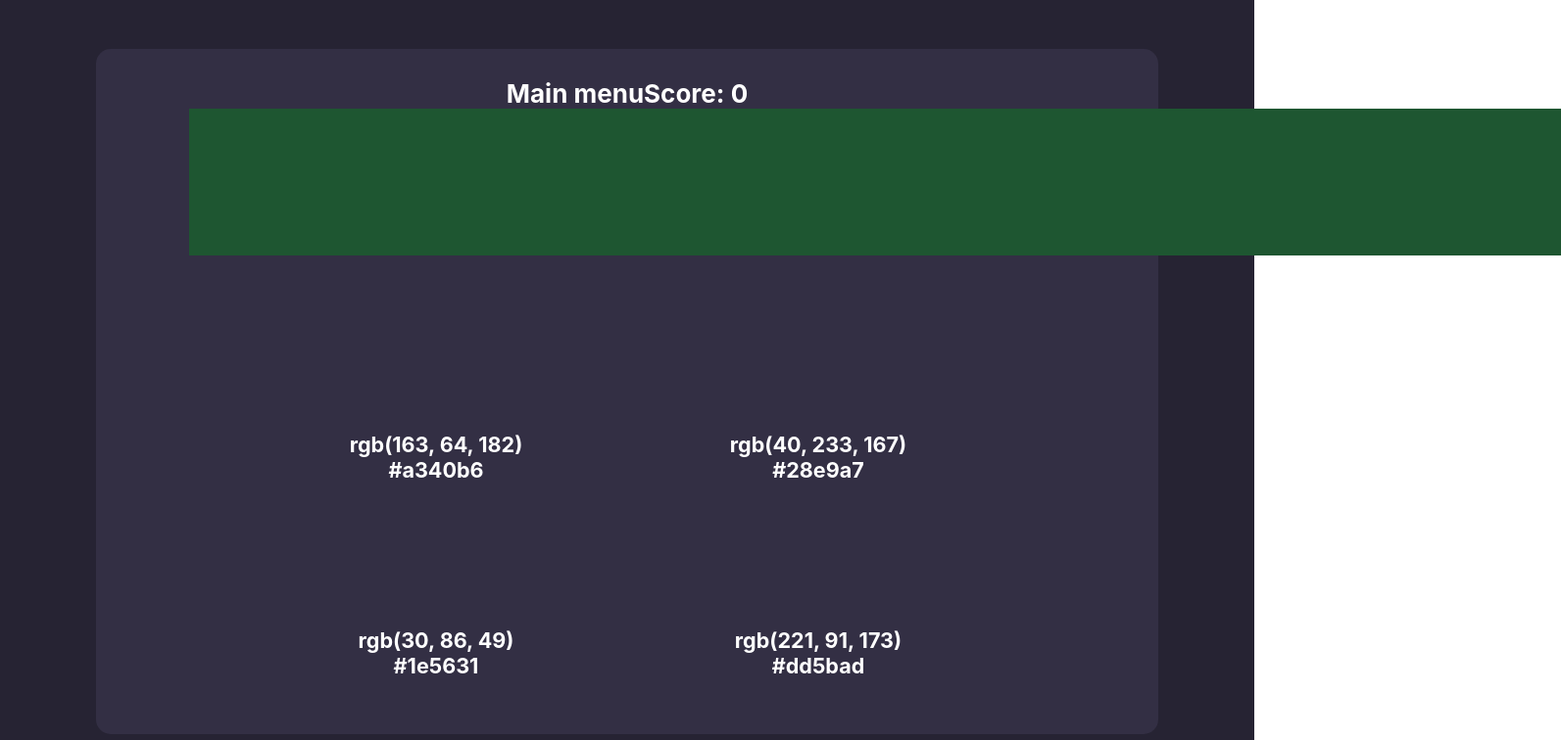
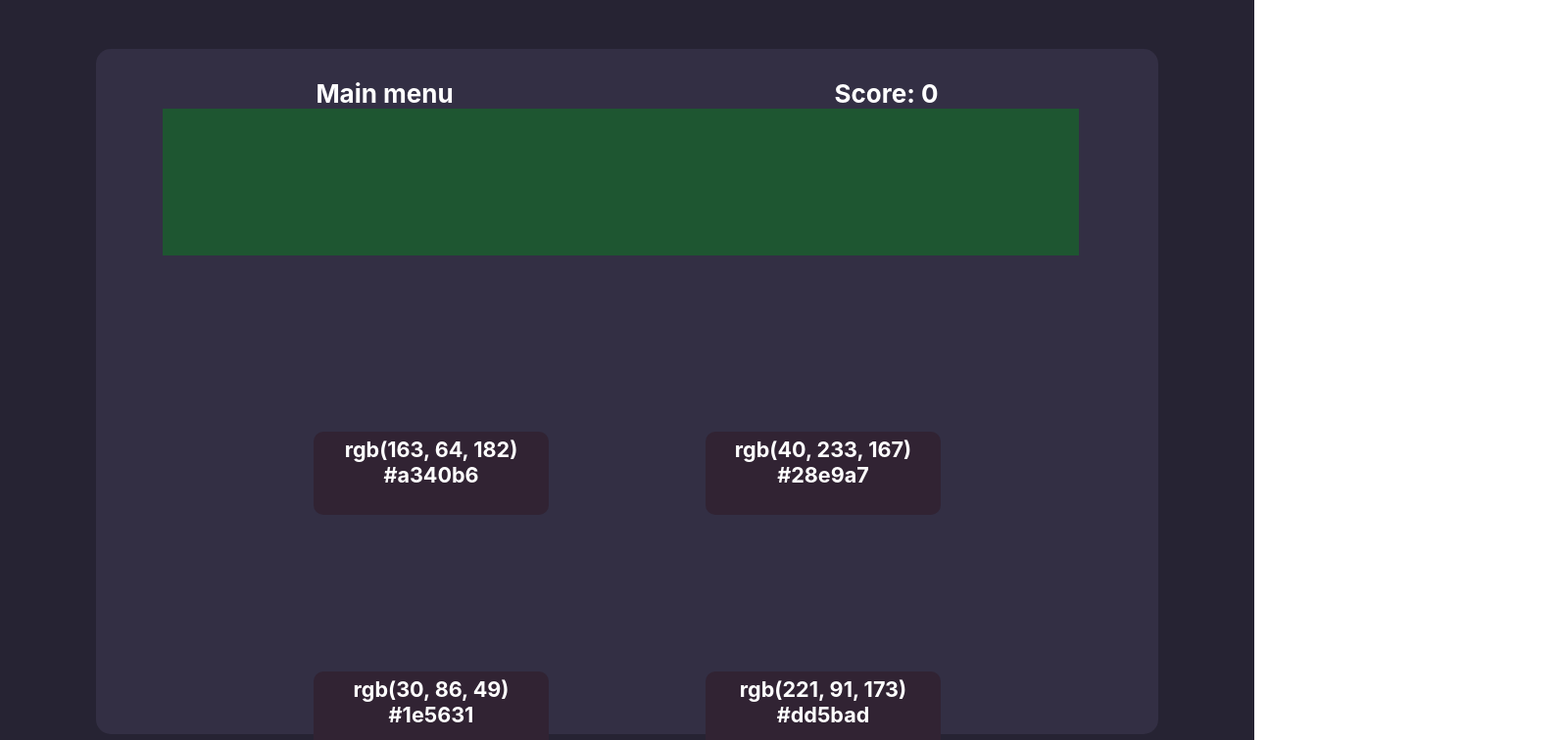
Before and after one commit to L03A95/rgb-guesser, a React (Create React App) app: page / in a window 1280 px wide. Both pictures are taken after a click on the button "Play". Shown: the top 756 px of the page at 98% size, 1593 px wide, since content can reach past the window. Built offline with nearby package versions, Linux system fonts and the light colour scheme.

Commit message:
finished

```diff
--- a/src/App.js
+++ b/src/App.js
@@ -2,6 +2,7 @@ import Game from './Components/Game';
 import './App.css';
 
 function App() {
+
   return (
     <div className="App">
       <header className="App-header">
--- a/src/Components/GameDisplay.jsx
+++ b/src/Components/GameDisplay.jsx
@@ -4,7 +4,7 @@ import "../Styles/Game.css"
 
 export default function GameDisplay ({gameShowHandler}) {
     const [score, setScore] = useState(0)
-
+    const [lose, setLose] = useState(false)
 
     function getRandomColor() {
         var r = Math.floor(Math.random() * 256);
@@ -22,13 +22,22 @@ export default function GameDisplay ({gameShowHandler}) {
         return hex.length == 1 ? "0" + hex : hex;
       }
 
+      function closeLose () {
+        let localScore = localStorage.getItem("Score")
+
+        if(score > localScore)localStorage.setItem("Score",score)
+
+        setScore(0)
+        setLose(false)
+      }
+
       function options(color) {
         let resul = []
         let num = Math.floor(Math.random() * 6);
 
         for (let i = 0; i < 6; i++) {
           let random = getRandomColor()
-          i === num ? resul.push(<h5 style={{height:"40px",width:"230px",margin:"80px"}}>{color.rgb}  {color.hex}</h5>) : resul.push(<h5 style={{height:"40px",width:"230px",margin:"80px"}}>{random.rgb}  {random.hex}</h5>)
+          i === num ? resul.push(<h5 style={{height:"75px",width:"230px",margin:"80px",cursor: "pointer",backgroundColor: "#312333",padding:"5px",borderRadius:"10px"}} onClick={() => setScore(score + 1)}>{color.rgb}  {color.hex}</h5>) : resul.push(<h5 style={{height:"75px",width:"230px",margin:"80px",cursor: "pointer",backgroundColor: "#312333",padding:"5px",borderRadius:"10px"}} onClick={() => setLose(true)}>{random.rgb}  {random.hex}</h5>)
         }
         return resul
       }
@@ -38,8 +47,8 @@ export default function GameDisplay ({gameShowHandler}) {
 
         let styleColor = {
           height: "150px",
-          width: "1400px",
-          marginLeft:"65px",
+          width: "73vw",
+          marginLeft:"3vw",
           backgroundColor: colorCorrecto.rgb
         }
 
@@ -56,9 +65,17 @@ export default function GameDisplay ({gameShowHandler}) {
 
     return(
         <>
-            <strong onClick={() => gameShowHandler(false,true)}>Main menu</strong>
-            <strong>Score: {score}</strong>
+            <div className="game_nav">
+              <strong onClick={() => gameShowHandler(false,true)} className="menu_btn">Main menu</strong>
+              <strong>Score: {score}</strong>
+            </div>
+
             {game()}
+            <div className={lose ? "lose_screen" : "hidden"}>
+              <p onClick={() => closeLose()} className="play_again_btn">Play again</p>
+              <br></br>
+              <h1>You lose, your score was: {score}</h1>
+            </div>
         </>
     )
 }
--- a/src/Components/Titles/MainScreen.jsx
+++ b/src/Components/Titles/MainScreen.jsx
@@ -31,7 +31,7 @@ export default function MainScreen () {
                 <GameDisplay gameShowHandler={gameShowHandler}/>
             </div>
 
-            <h3>High Score: 0</h3>
+            <h3>High Score: {localStorage.getItem("Score") ? localStorage.getItem("Score") : 0}</h3>
         </>
     )
 }
--- a/src/Styles/Game.css
+++ b/src/Styles/Game.css
@@ -11,3 +11,36 @@
     flex-wrap: wrap;
     margin-top: 100px;
 }
+
+.hidden {
+    display: none
+}
+
+.lose_screen {
+    background-color: #442f3c;
+    height: 80vh;
+    width: 80vw;
+    position: absolute;
+    border-radius: 15px;
+    padding: 30px;
+    top: 0;
+    left: 0;
+    display: flex;
+    align-items: center;
+    justify-content: center;
+    flex-wrap: wrap;
+    flex-direction: column-reverse;
+}
+
+.play_again_btn {
+    cursor: pointer;
+}
+
+.game_nav {
+    display: flex;
+    justify-content: space-around;
+}
+
+.menu_btn {
+    cursor: pointer;
+}
```
